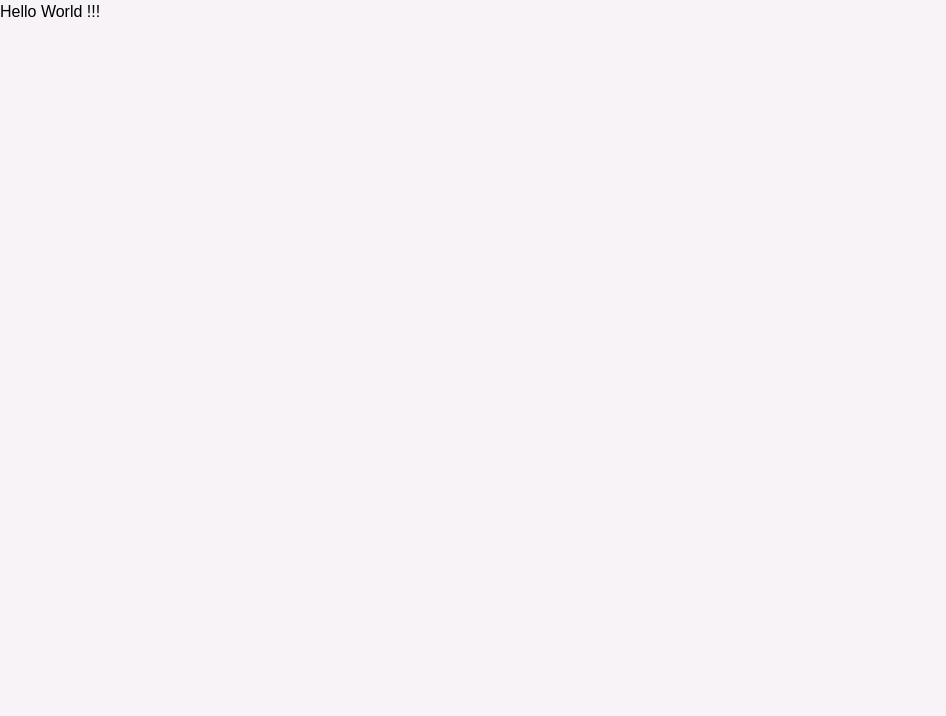
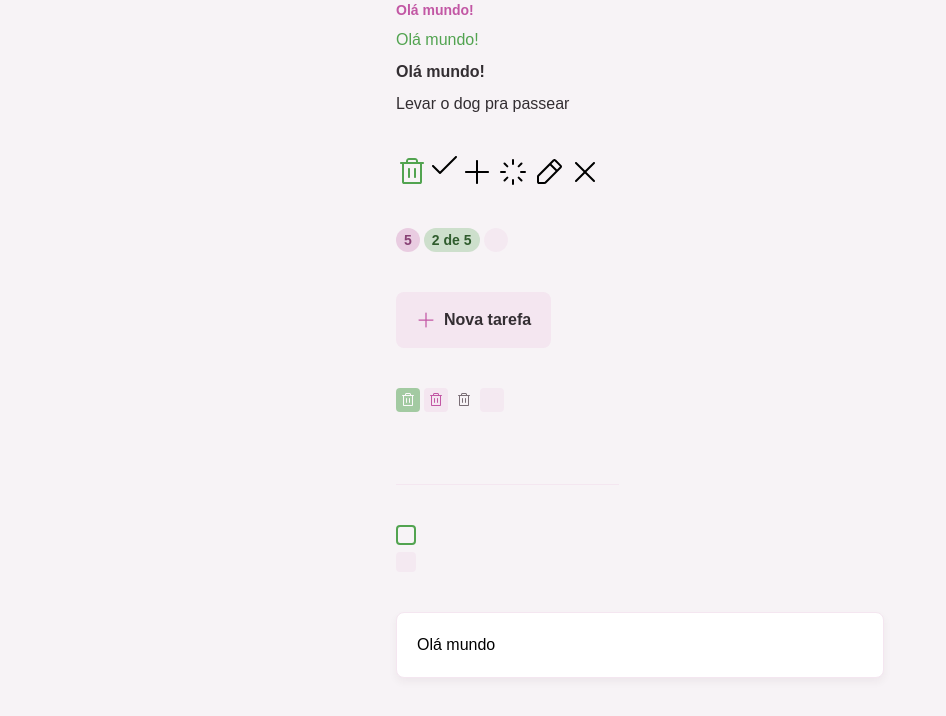
Before and after one commit to brandaoplaster/todo-react, a React (Vite) app: page / in a window 1280 px wide. Shown: the top 716 px of the page, without its empty margins (0-946 px from the left). Built offline with nearby package versions, Linux system fonts and the light colour scheme.

Commit message:
feat: Testing components

```diff
--- a/src/App.tsx
+++ b/src/App.tsx
@@ -1,5 +1,79 @@
-function App() {
-  return <>Hello World !!!</>;
+import Text from "./components/text";
+
+import TrashIcon from "./assets/icons/trash.svg?react";
+import CheckIcon from "./assets/icons/check.svg?react";
+import XIcon from "./assets/icons/x.svg?react";
+import PencilIcon from "./assets/icons/pencil.svg?react";
+import PlusIcon from "./assets/icons/plus.svg?react";
+import SpinnerIcon from "./assets/icons/spinner.svg?react";
+import Icon from "./components/icon";
+import Badge from "./components/badge";
+import Button from "./components/button";
+import ButtonIcon from "./components/button-icon";
+import InputText from "./components/input-text";
+import InputCheckbox from "./components/input-checkbox";
+import Card from "./components/card";
+import Container from "./components/container";
+import Skeleton from "./components/skeleton";
+
+export default function App() {
+  return (
+    <Container>
+      <div className="grid gap-10">
+        <div className="flex flex-col gap-2">
+          <Text variant="body-sm-bold" className="text-pink-base">
+            Olá mundo!
+          </Text>
+          <Text className="text-green-base">Olá mundo!</Text>
+          <Text variant="body-md-bold">Olá mundo!</Text>
+          <Text>Levar o dog pra passear</Text>
+        </div>
+
+        <div className="flex gap-1">
+          <Icon svg={TrashIcon} className="fill-green-base" />
+          <Icon svg={CheckIcon} />
+          <Icon svg={PlusIcon} />
+          <Icon svg={SpinnerIcon} />
+          <Icon svg={PencilIcon} />
+          <Icon svg={XIcon} />
+        </div>
+
+        <div className="flex gap-1">
+          <Badge variant="secondary">5</Badge>
+          <Badge variant="primary">2 de 5</Badge>
+          <Badge loading></Badge>
+        </div>
+
+        <div>
+          <Button icon={PlusIcon}>Nova tarefa</Button>
+        </div>
+
+        <div className="flex gap-1">
+          <ButtonIcon icon={TrashIcon} disabled />
+          <ButtonIcon icon={TrashIcon} variant="secondary" />
+          <ButtonIcon icon={TrashIcon} variant="tertiary" />
+          <ButtonIcon icon={TrashIcon} loading />
+        </div>
+
+        <div>
+          <InputText />
+        </div>
+
+        <div>
+          <InputCheckbox />
+          <InputCheckbox loading />
+        </div>
+
+        <div>
+          <Card size="md">Olá mundo</Card>
+        </div>
+
+        <div className="space-y-2">
+          <Skeleton className="h-6" />
+          <Skeleton className="h-6" />
+          <Skeleton className="w-96 h-6" />
+        </div>
+      </div>
+    </Container>
+  );
 }
-
-export default App;
```
